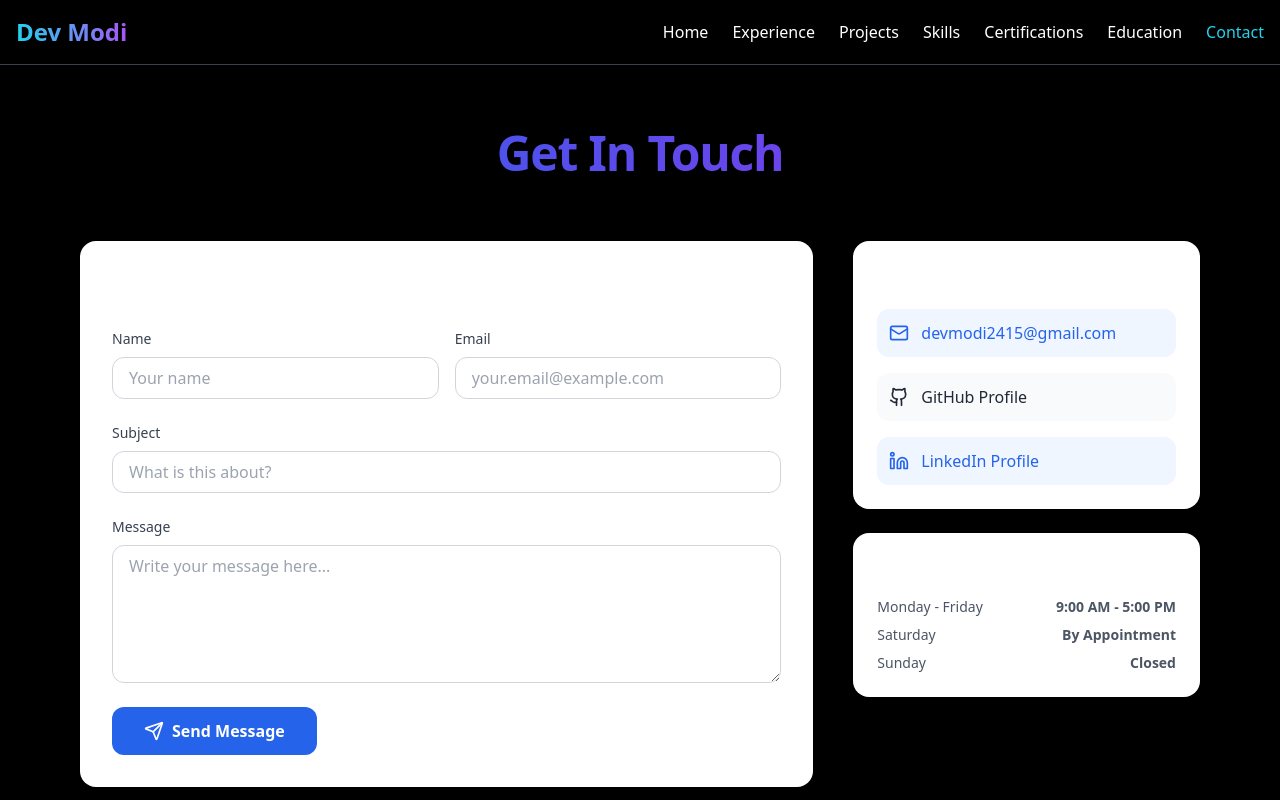
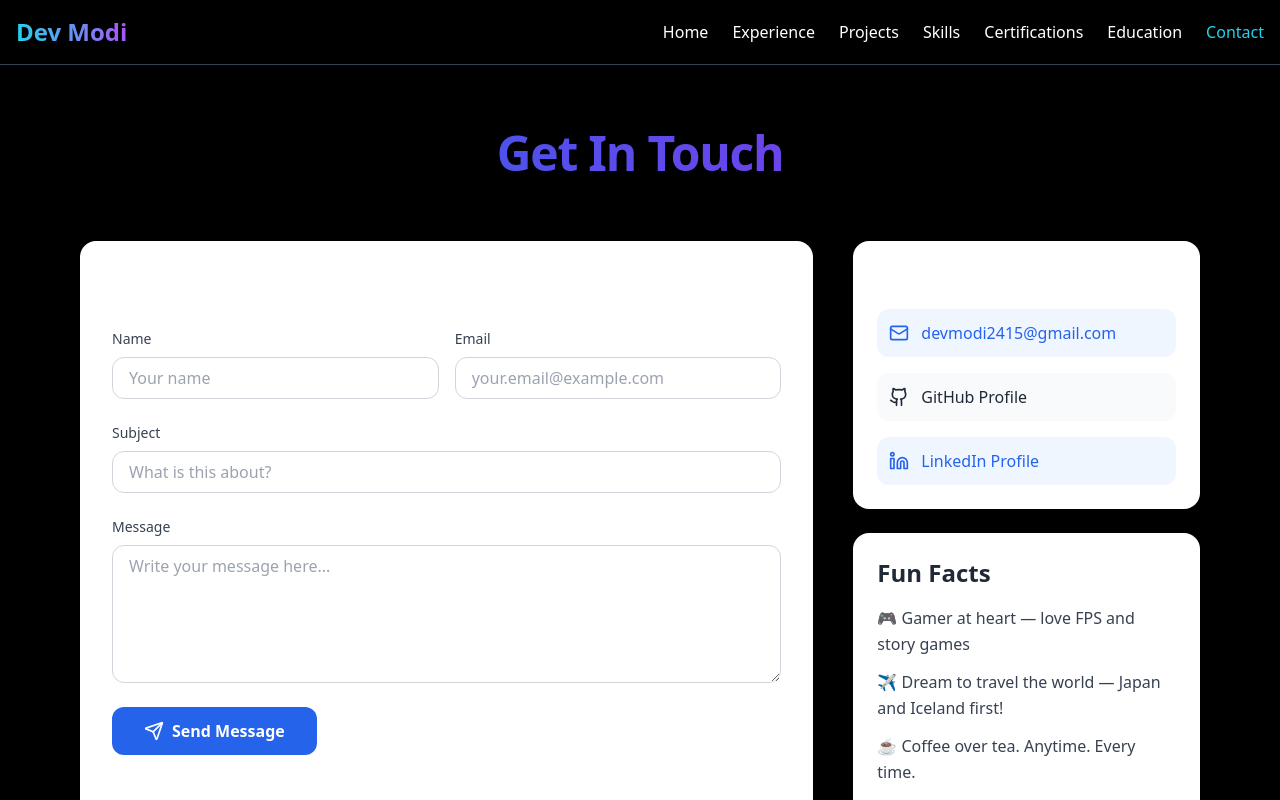
Before and after one commit to NightFury2415/New_Portfolio, a Next.js app: page /contact in a window 1280 px wide. Shown: the top 800 px of the page. Built offline with nearby package versions, Linux system fonts and the light colour scheme.

Commit message:
updated contact

```diff
--- a/app/contact/page.tsx
+++ b/app/contact/page.tsx
@@ -267,21 +267,21 @@ export default function Contact() {
               </motion.a>
             </div>
 
-            <div className="bg-white dark:bg-gray-900 rounded-2xl shadow-xl p-6 space-y-3">
-              <h3 className="text-xl font-semibold">Office Hours</h3>
-              <ul className="space-y-2 text-sm text-gray-600 dark:text-gray-300">
-                <li className="flex justify-between">
-                  <span>Monday - Friday</span>
-                  <span className="font-semibold">9:00 AM - 5:00 PM</span>
+            <div className="bg-white dark:bg-gray-900 rounded-2xl shadow-xl p-6 space-y-4">
+              <h3 className="text-2xl font-bold text-gray-800 dark:text-white mb-4">
+                Fun Facts
+              </h3>
+              <ul className="space-y-3 text-gray-700 dark:text-gray-300 text-base leading-relaxed">
+                <li>🎮 Gamer at heart — love FPS and story games</li>
+                <li>✈️ Dream to travel the world — Japan and Iceland first!</li>
+                <li>☕ Coffee over tea. Anytime. Every time.</li>
+                <li>
+                  🧠 Always learning — currently obsessed with AI and Web3
                 </li>
-                <li className="flex justify-between">
-                  <span>Saturday</span>
-                  <span className="font-semibold">By Appointment</span>
+                <li>
+                  🎵 Spotify always running — from EDM to Lo-Fi coding beats
                 </li>
-                <li className="flex justify-between">
-                  <span>Sunday</span>
-                  <span className="font-semibold">Closed</span>
-                </li>
+                <li>🌙 Most productive after midnight (Team No Sleep 😅)</li>
               </ul>
             </div>
           </motion.div>
```
